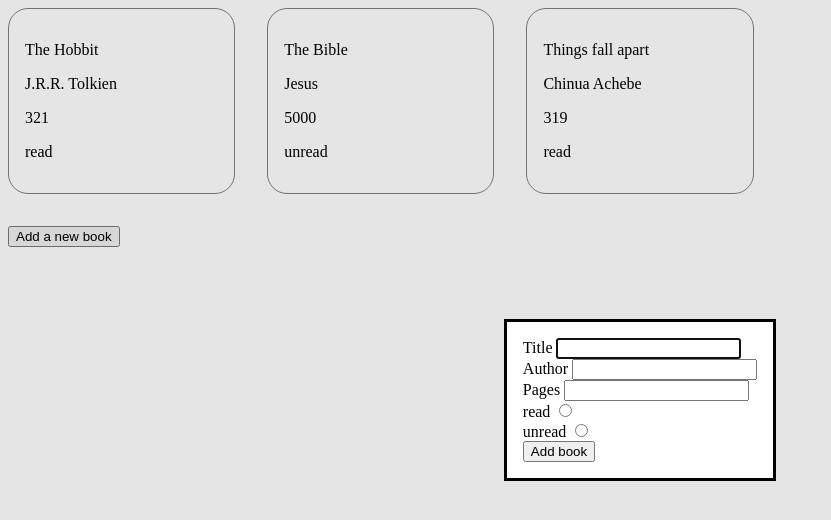
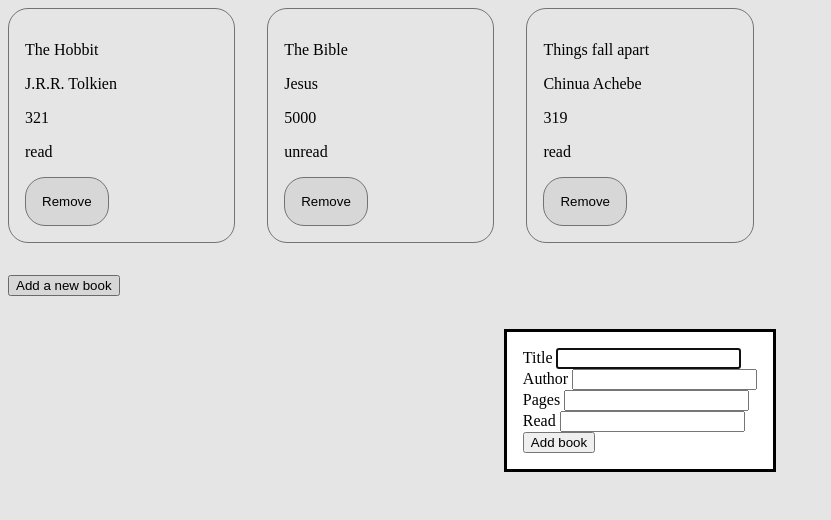
Before and after one commit to Lukas5937/Project-Library, a plain HTML site: page index.html in a window 1280 px wide. Both pictures are taken after a click on the button "Add a new book". Shown: the whole page, without its empty margins (0-831 px from the left). Drawn offline with Linux system fonts and the light colour scheme.

Commit message:
Add remove button to remove books from library

```diff
--- a/index.html
+++ b/index.html
@@ -8,36 +8,30 @@
     <script src="./js-file.js" defer></script>
 </head>
 <body>
-    <div class="book-grid">
-    </div>
-    <button class="new-book-button">Add a new book</button>
+    <div class="book-grid"></div>
+    <button id="open-dialog-button">Add a new book</button>
+    <div class="dialog-wrapper">
         <dialog>
             <form action="www.example.com" method="dialog">
                 <div class="input-wrapper">
                     <div class="input-wrapper">
-                    <label for="title-input">Title</label>
-                    <input type="text" id="title-input" name="title">
+                        <label for="title-input" >Title</label>
+                        <input type="text" id="title-input" name="title" autofocus>
                     </div>
                     <label for="author-input">Author</label>
                     <input type="text" id="author-input" name="author">
                 </div>
                 <div class="input-wrapper">
                     <label for="pages-input">Pages</label>
-                <input type="text" id="pages-input" name="pages">
+                    <input type="number" id="pages-input" name="pages">
                 </div>
                 <div class="input-wrapper">
-                <div>
-                    <label for="read">read</label>
-                    <input type="radio" id="read" name="read-status" value="read">
+                    <label for="read-input">Read</label>
+                    <input type="text" id="read-input" name="read">
                 </div>
-                <div>
-                    <label for="unread">unread</label>
-                    <input type="radio" id="unread" name="read-status" value="unread">
-                </div>
-            </div>
-            <button type="submit">Add book</button>
+                <button id="add-book-button" type="submit">Add book</button>
             </form>
         </dialog>
-
+    </div>
 </body>
 </html>
--- a/js-file.js
+++ b/js-file.js
@@ -1,5 +1,14 @@
-const  newBookButton = document.querySelector(".new-book-button");
+const openDialogButton = document.querySelector("#open-dialog-button");
 const dialog = document.querySelector("dialog");
+const addBookButton = document.querySelector("#add-book-button");
+const titleInput = document.querySelector("#title-input");
+const authorInput = document.querySelector("#author-input");
+const pagesInput = document.querySelector("#pages-input");
+const readInput = document.querySelector("#read-input");
+const read = document.querySelector('#read');
+const unread = document.querySelector('#unread');
+const dialogWrapper = document.querySelector(".dialog-wrapper");
+
 const myLibrary = [];
 
 function Book(title, author, pages, read) {
@@ -27,26 +36,53 @@ addBookToLibrary(theHobbit);
 addBookToLibrary(theBible);
 addBookToLibrary(thingsFallApart);
 
-myLibrary.forEach(function(book) {
-    bookGrid = document.querySelector(".book-grid")
+function createBookCard(book) {
     const bookCard = document.createElement("div");
     const titleText = document.createElement("p");
     const authorText = document.createElement("p");
     const pagesText = document.createElement("p");
     const readText = document.createElement("p");
-    bookCard.setAttribute("style", "padding: 16px; border: 1px solid grey; border-radius: 20px;")
+    const removeButton = document.createElement("button");
+    const bookGrid = document.querySelector(".book-grid");
+    bookCard.classList.add("book-card");
+    removeButton.textContent = "Remove";
+    removeButton.classList.toggle("remove-button");
     titleText.textContent = book.title;
     authorText.textContent = book.author;
     pagesText.textContent = book.pages;
     readText.textContent = book.read;
+    bookCard.setAttribute("data", myLibrary.indexOf(book));
     bookCard.appendChild(titleText);
     bookCard.appendChild(authorText);
     bookCard.appendChild(pagesText);
     bookCard.appendChild(readText);
+    bookCard.appendChild(removeButton);
     bookGrid.appendChild(bookCard);
+
+    removeButton.addEventListener("click", () => {
+        myLibrary.splice(bookCard.attributes.data.value, 1);
+        bookCard.setAttribute("data", myLibrary.indexOf(book));
+        while (bookGrid.firstChild) {
+            bookGrid.removeChild(bookGrid.lastChild);
+          }
+        myLibrary.forEach(createBookCard);
+    });
+};
+
+myLibrary.forEach(createBookCard);
+
+openDialogButton.addEventListener("click", () => {
+    dialog.showModal();
 });
 
-newBookButton.addEventListener("click", () => {
-    dialog.showModal();
-
-})
+addBookButton.addEventListener("click", (event) => {
+    event.preventDefault();
+    const title = titleInput.value;
+    const author = authorInput.value;
+    const pages = pagesInput.value;
+    const read = readInput.value;
+    const newBook = new Book(title, author, pages, read);
+    addBookToLibrary(newBook);
+    createBookCard(newBook);
+    // dialogWrapper.removeChild(dialog);
+});
--- a/styles.css
+++ b/styles.css
@@ -4,6 +4,18 @@
     gap: 32px;
 }
 
-.new-book-button {
+.book-card {
+    padding: 16px;
+    border: 1px solid grey;
+    border-radius: 20px;
+}
+
+.remove-button {
+    padding: 16px;
+    border: 1px solid grey;
+    border-radius: 20px;
+}
+
+#open-dialog-button {
     margin-top: 32px;
 }
```
Lines whose indentation alone changed are shown as unchanged.
